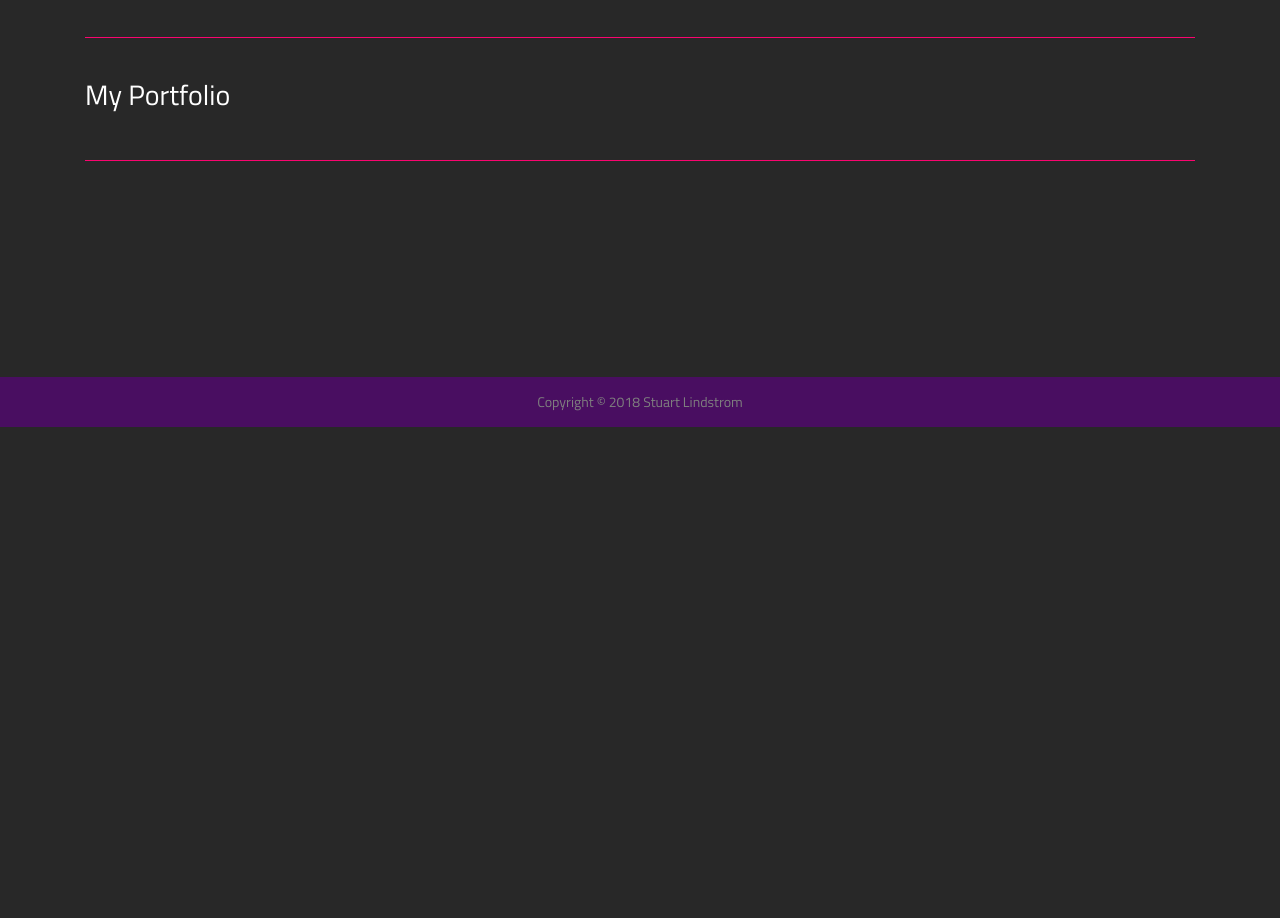
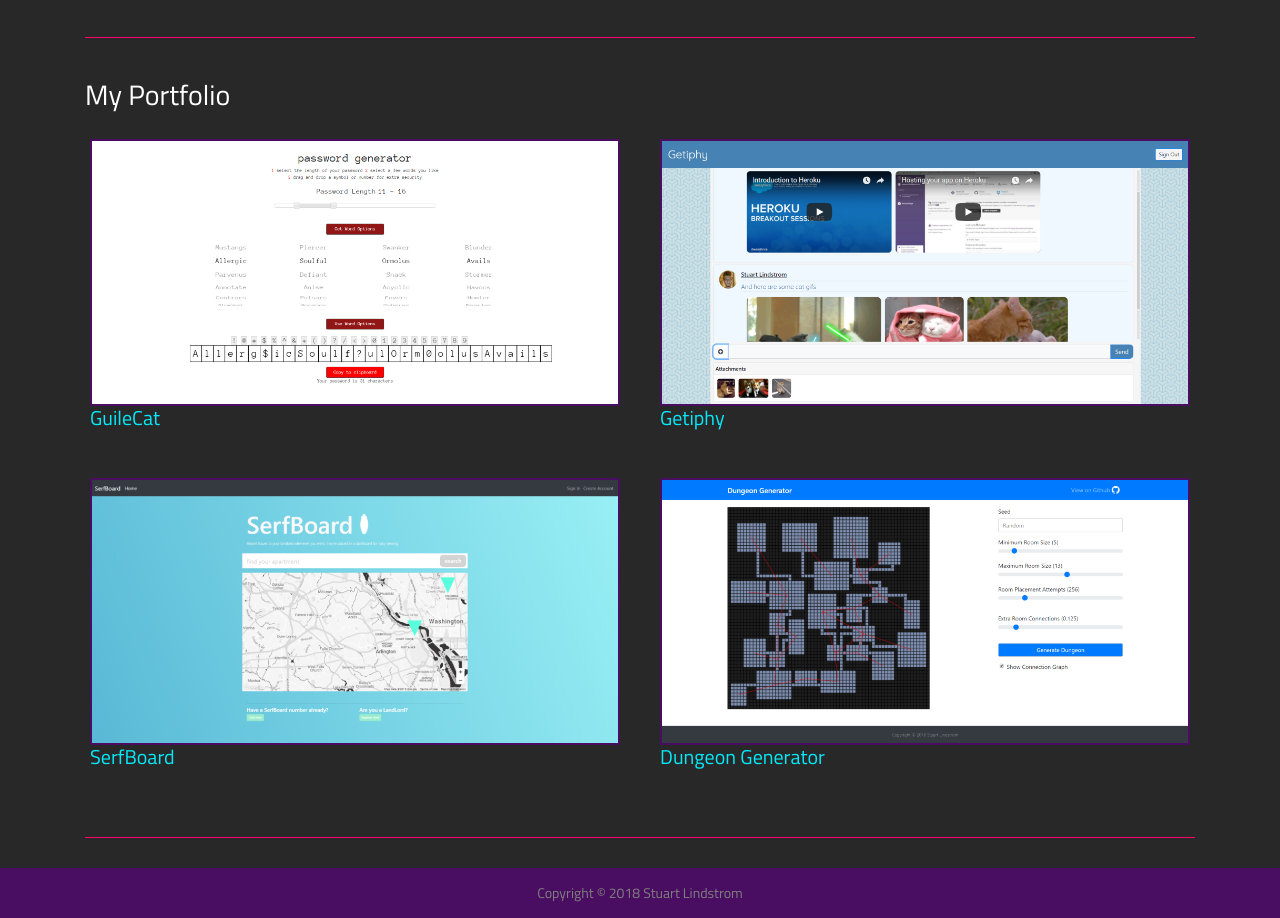
Before and after one commit to cadaverous-eris/Portfolio, a plain HTML site: page index.html in a window 1280 px wide. Shown: the part 373-1291 px from the top of the page. Before the commit the page ends 800 px from the top, so only its background shows below. Drawn offline with nearby package versions, Linux system fonts and the light colour scheme.

Commit message:
added some actual portfolio items

```diff
--- a/assets/css/index.css
+++ b/assets/css/index.css
@@ -52,12 +52,27 @@ main hr {
 	font-size: 18px;
 }
 
-.portfolio-col {
-
+.portfolio-item {
+	padding: 20px;
 }
 
-.portfolio-item {
+.portfolio-item a {
+		color: #05eafa;
+}
+.portfolio-item a:active {
+		color: #05eafa;
+}
+.portfolio-item a:hover {
+		color: #05eafa;
+}
+.portfolio-item a:visited {
+		color: #05eafa;
+}
 
+.portfolio-item img {
+	width: 100%;
+	height: auto;
+	border: 2px solid #490e61;
 }
 
 .footer {
--- a/index.html
+++ b/index.html
@@ -63,12 +63,30 @@
 			<div class='row' id='portfolio-row'>
 				<div class='col-md'>
 					<h3>My Portfolio</h3>
-					<div class='row'>
-						<div class='col-sm-4 portfolio-col'>
-							<!-- Portfolio Projects Here -->
+					<div class='row justify-contents-around'>
+						<div class='col-sm-6 portfolio-item'>
+							<a href='https://the-realest-stu.github.io/GuileCat/' target='_blank'>
+								<img src='./assets/images/GuileCat.png' alt='GuileCat'>
+								<h5>GuileCat</h5>
+							</a>
 						</div>
-						<div class='col-sm-4 portfolio-col'>
-							<!-- Portfolio Projects Here -->
+						<div class='col-sm-6 portfolio-item'>
+							<a href='https://getiphy.herokuapp.com/' target='_blank'>
+								<img src='./assets/images/Getiphy.png' alt='Getiphy'>
+								<h5>Getiphy</h5>
+							</a>
+						</div>
+						<div class='col-sm-6 portfolio-item'>
+							<a href='https://serfboard.herokuapp.com/' target='_blank'>
+								<img src='./assets/images/SerfBoard.png' alt='SerfBoard'>
+								<h5>SerfBoard</h5>
+							</a>
+						</div>
+						<div class='col-sm-6 portfolio-item'>
+							<a href='https://the-realest-stu.github.io/Dungeon-Generator/' target='_blank'>
+								<img src='./assets/images/DungeonGenerator.png' alt='Dungeon Generator'>
+								<h5>Dungeon Generator</h5>
+							</a>
 						</div>
 					</div>
 				</div>
```
Also changed, not shown: assets/images/DungeonGenerator.png (added), assets/images/Getiphy.png (added), assets/images/GuileCat.png (added), assets/images/SerfBoard.png (added).
